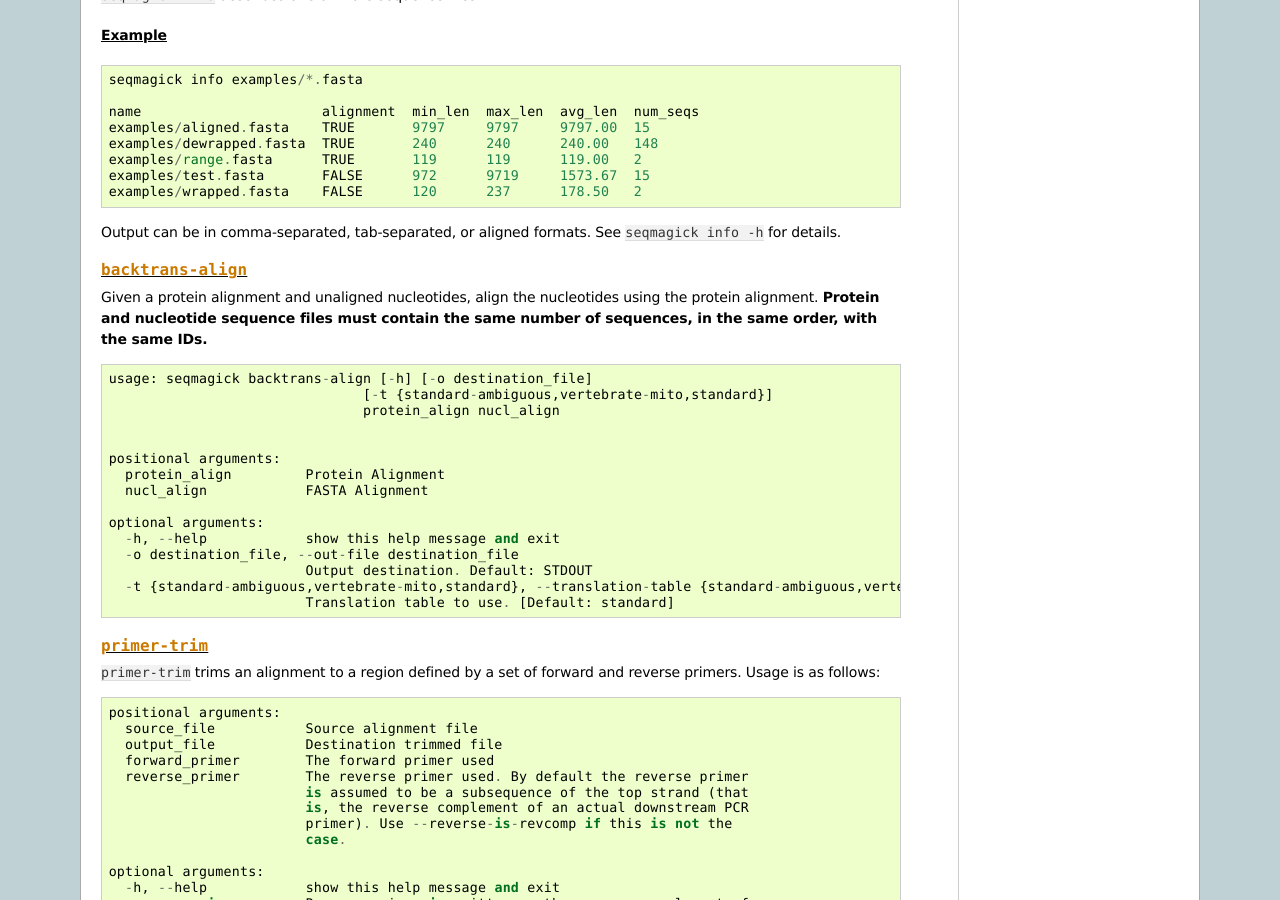
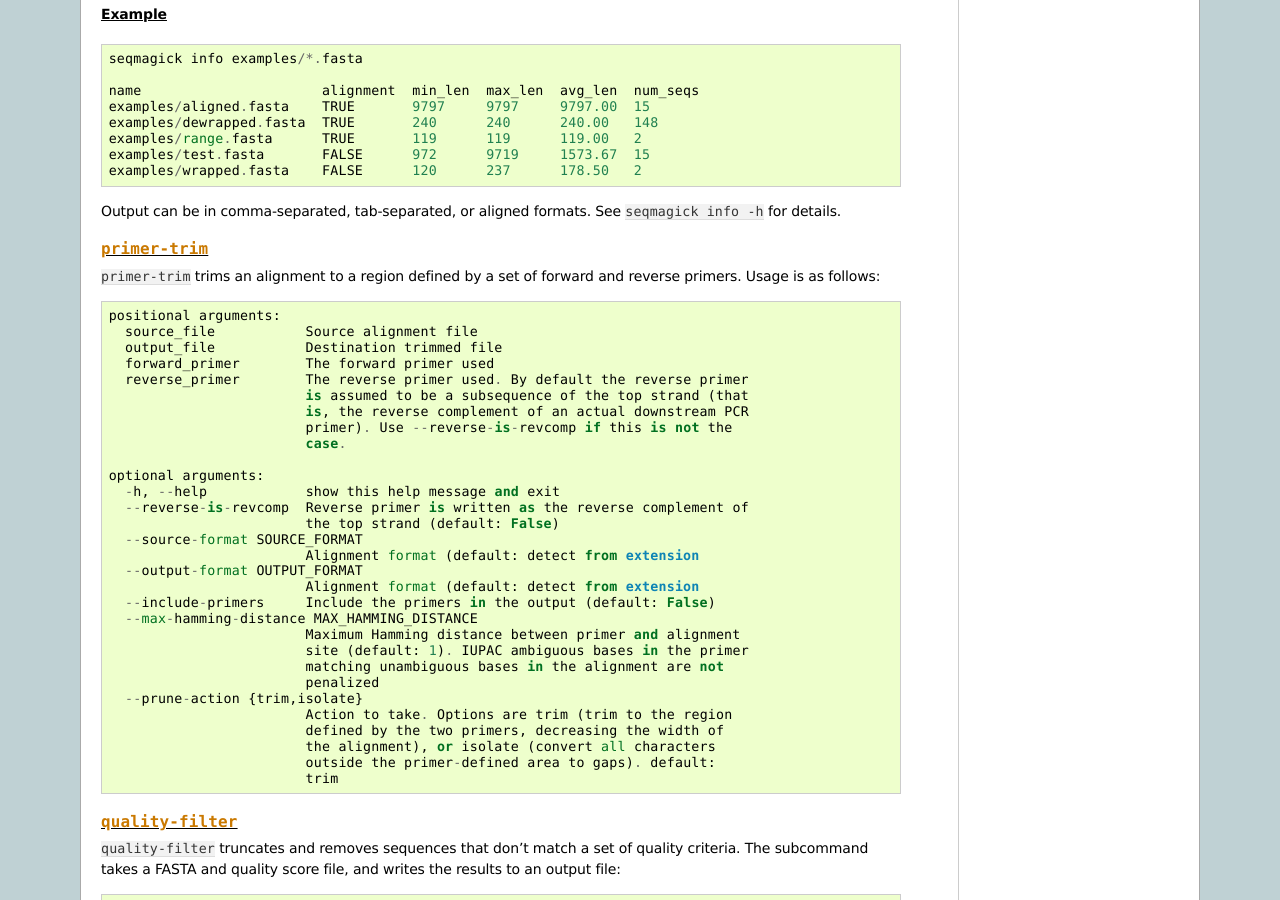
Before and after one commit to fhcrc/seqmagick, a Sphinx documentation site: the page built from docs/index.rst, in a window 1280 px wide and 900 px high, scrolled down 4852 px. Built offline with Sphinx 7.4.7, drawn with Linux system fonts in a browser that asks for light colours; some of the changed text lies outside the part shown.

Commit message:
Remove duplicate documentation
Closes GH-28

```diff
--- a/docs/index.rst
+++ b/docs/index.rst
@@ -323,31 +323,6 @@ Example
 Output can be in comma-separated, tab-separated, or aligned formats. See
 ``seqmagick info -h`` for details.
 
-``backtrans-align``
--------------------
-
-Given a protein alignment and unaligned nucleotides, align the nucleotides
-using the protein alignment. **Protein and nucleotide sequence files must
-contain the same number of sequences, in the same order, with the same IDs.**
-
-::
-
-    usage: seqmagick backtrans-align [-h] [-o destination_file]
-                                   [-t {standard-ambiguous,vertebrate-mito,standard}]
-                                   protein_align nucl_align
-
-
-    positional arguments:
-      protein_align         Protein Alignment
-      nucl_align            FASTA Alignment
-
-    optional arguments:
-      -h, --help            show this help message and exit
-      -o destination_file, --out-file destination_file
-                            Output destination. Default: STDOUT
-      -t {standard-ambiguous,vertebrate-mito,standard}, --translation-table {standard-ambiguous,vertebrate-mito,standard}
-                            Translation table to use. [Default: standard]
-
 ``primer-trim``
 ---------------
 
```
